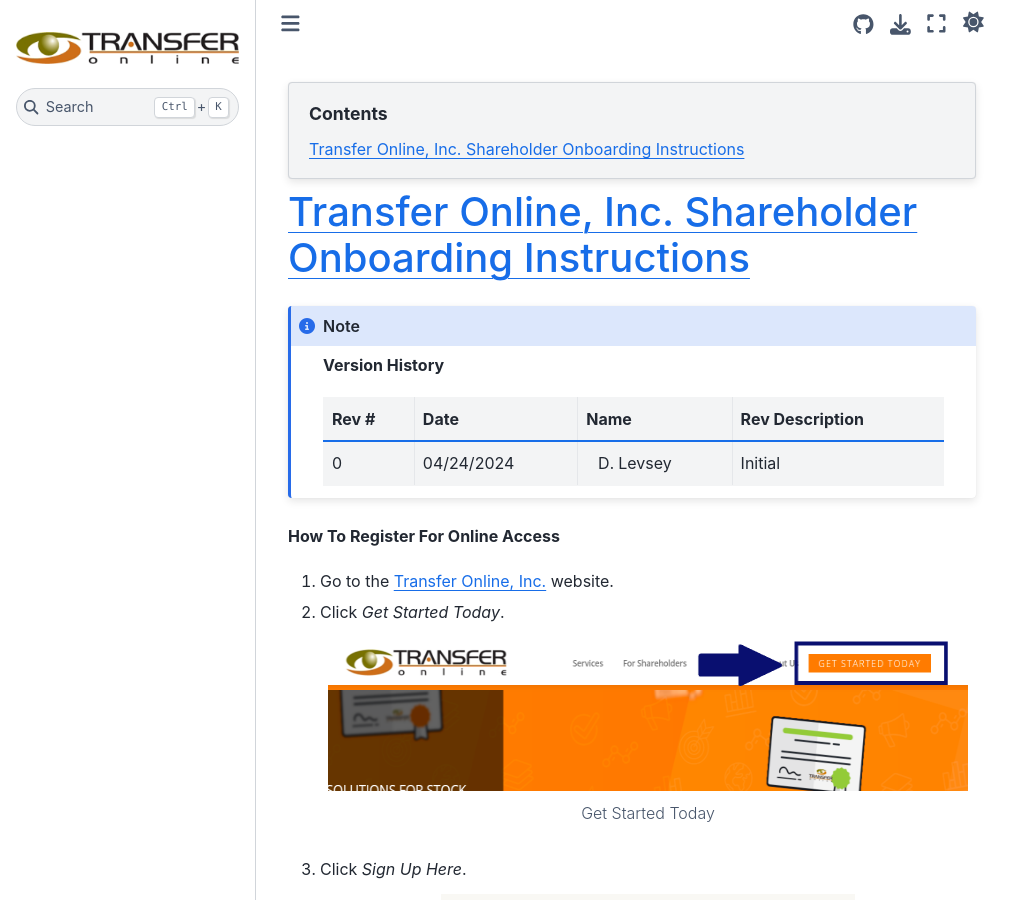
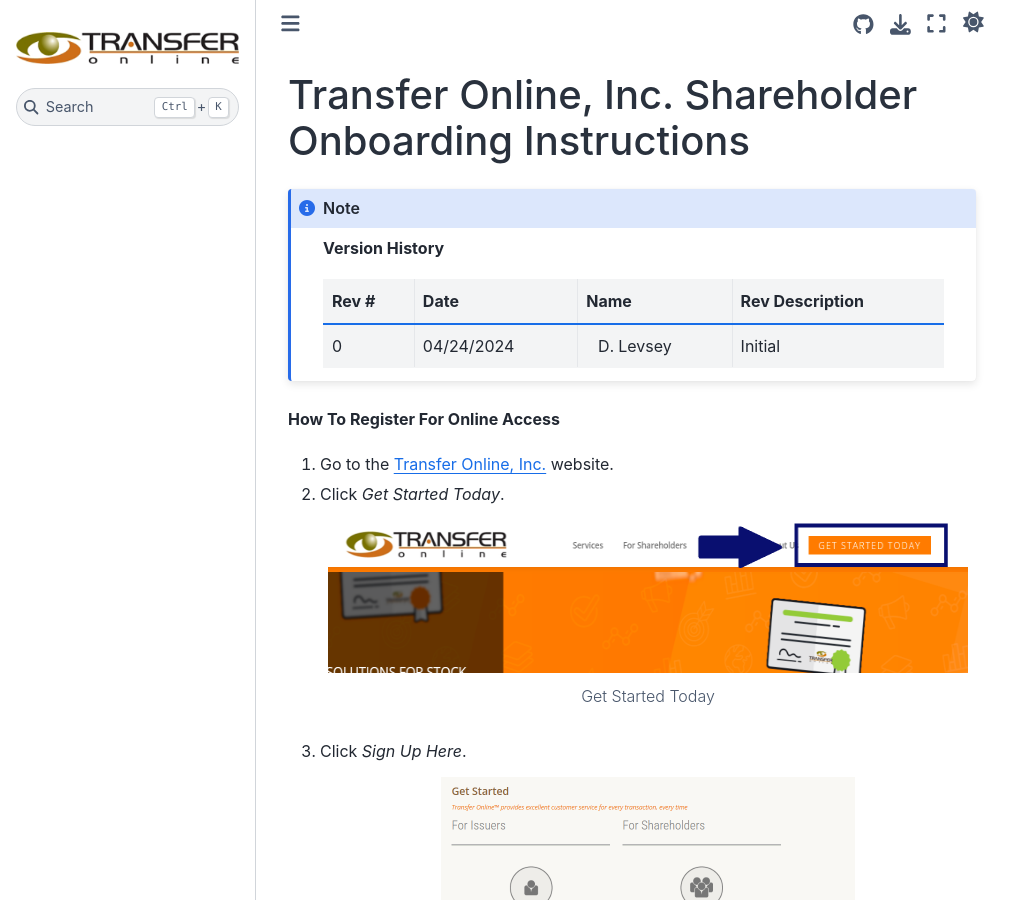
Before and after one commit to levseyd01/TOL_onboarding, a Sphinx documentation site: the page built from source/index.rst, in a window 1280 px wide and 900 px high. Shown: the whole window, without its empty margins (0-1031 px from the left). Built offline with Sphinx 7.4.7 and the Sphinx Book theme 1.1.4, drawn with Linux system fonts in a browser that asks for light colours; some of the changed text lies outside the part shown.

Commit message:
removed contents page, did not generate locally - trying with read the docs.

```diff
--- a/source/conf.py
+++ b/source/conf.py
@@ -10,7 +10,7 @@
 
 
 project = 'TOL Onboarding Instructions'
-copyright = '2023, Transferonline.'
+copyright = '2023, TransferOnline.'
 html_title = 'Transfer Online Documentation'
 author = 'D.Levsey'
 release = '1'
@@ -77,7 +77,7 @@
 }
 
 
-\renewcommand{\tableofcontents}{},
+
 
 
 ''',
@@ -218,7 +218,7 @@
 # Section level that forces a break page.
 # For example: 1 means top-level sections start in a new page
 # 0 means disabled
-pdf_break_level = 2
+# pdf_break_level = 1
 
 # When a section starts in a new page, force it to be 'even', 'odd',
 # or just use 'any'
@@ -238,8 +238,7 @@
 # pdf_use_modindex = True
 
 # If false, no coverpage is generated.
-pdf_use_coverpage  = False
-
+#$
 # Name of the cover page template to use
 # pdf_cover_template = 'sphinxcover.tmpl'
 
--- a/source/index.rst
+++ b/source/index.rst
@@ -1,4 +1,3 @@
-.. contents:: :depth: 0
 
 #########################################################
 Transfer Online, Inc. Shareholder Onboarding Instructions
```
Also changed, not shown: 1 other file.
